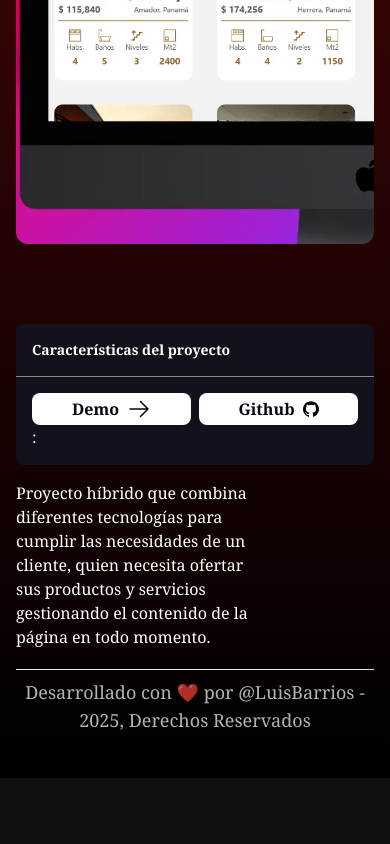
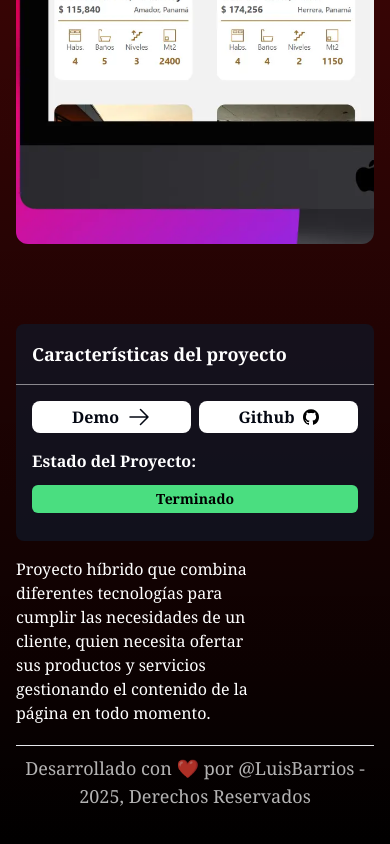
Before and after one commit to OutziderDev/Portafolio.dev, an Astro site: page /proyectos/cg-properties in a window 390 px wide. Shown: the part 604-1448 px from the top of the page. Before the commit the page ends 1382 px from the top, so only its background shows below. Built offline with nearby package versions, Linux system fonts and the light colour scheme; Astro itself is replaced by a stand-in of ours.

Commit message:
Fix: Agregando el estado del proyecto al sidebar

```diff
--- a/src/components/ProyectoCards.astro
+++ b/src/components/ProyectoCards.astro
@@ -22,7 +22,7 @@ const filteredIcons = Object.entries(icons)
       </h3>
       <div class="flex gap-2 w-full">
         {
-          estado ? '' : <div class="px-4 py-1 my-3 text-sm bg-green-400  rounded-3xl text-black font-semibold">En Curso</div>
+          estado ? '' : <div class="px-4 py-1 my-3 text-sm bg-yellow-400  rounded-3xl text-black font-semibold">En Curso</div>
         }
         {categoria.map((cat : String) =>
           <div class="px-4 py-1 my-3 flex items-center text-sm justify-center text-pretty bg-white rounded-3xl text-black font-semibold">{cat === "Desarrollo" ? `💻 Desarrollo` : `🖌️ Diseño UX/UI`}</div>
--- a/src/pages/proyectos/[proyecto].astro
+++ b/src/pages/proyectos/[proyecto].astro
@@ -44,7 +44,7 @@ const selectData : Proyecto | undefined = proyectos.find( proyecto => proyecto.s
           }
         </article>
         <aside class="w-full lg:w-1/3 bg-gray-900/70  rounded-lg order-1 md:order-2">
-          <h3 class="border-b border-white/50 p-4 font-bold text-sm md:text-lg text-pretty">Características del proyecto</h3>
+          <h3 class="border-b border-white/50 p-4 font-bold text-lg text-pretty">Características del proyecto</h3>
 
           <div class="p-4">
 
@@ -71,9 +71,16 @@ const selectData : Proyecto | undefined = proyectos.find( proyecto => proyecto.s
                 </a>
             </div>
 
-            <div>
-              <span>:</span>
+            <div class="mt-4">
+              <span class="font-semibold">Estado del Proyecto:</span>
+              {
+                selectData?.estado ?
+                <div class="px-4 py-1 my-3 text-sm bg-green-400   text-center rounded-md text-black font-semibold">Terminado</div>
+                : <div class="px-4 py-1 my-3 text-sm bg-yellow-400  text-center rounded-md text-black font-semibold">En Curso</div>
+              }
             </div>
+
+
           </div>
         </aside>
       </div>
```
